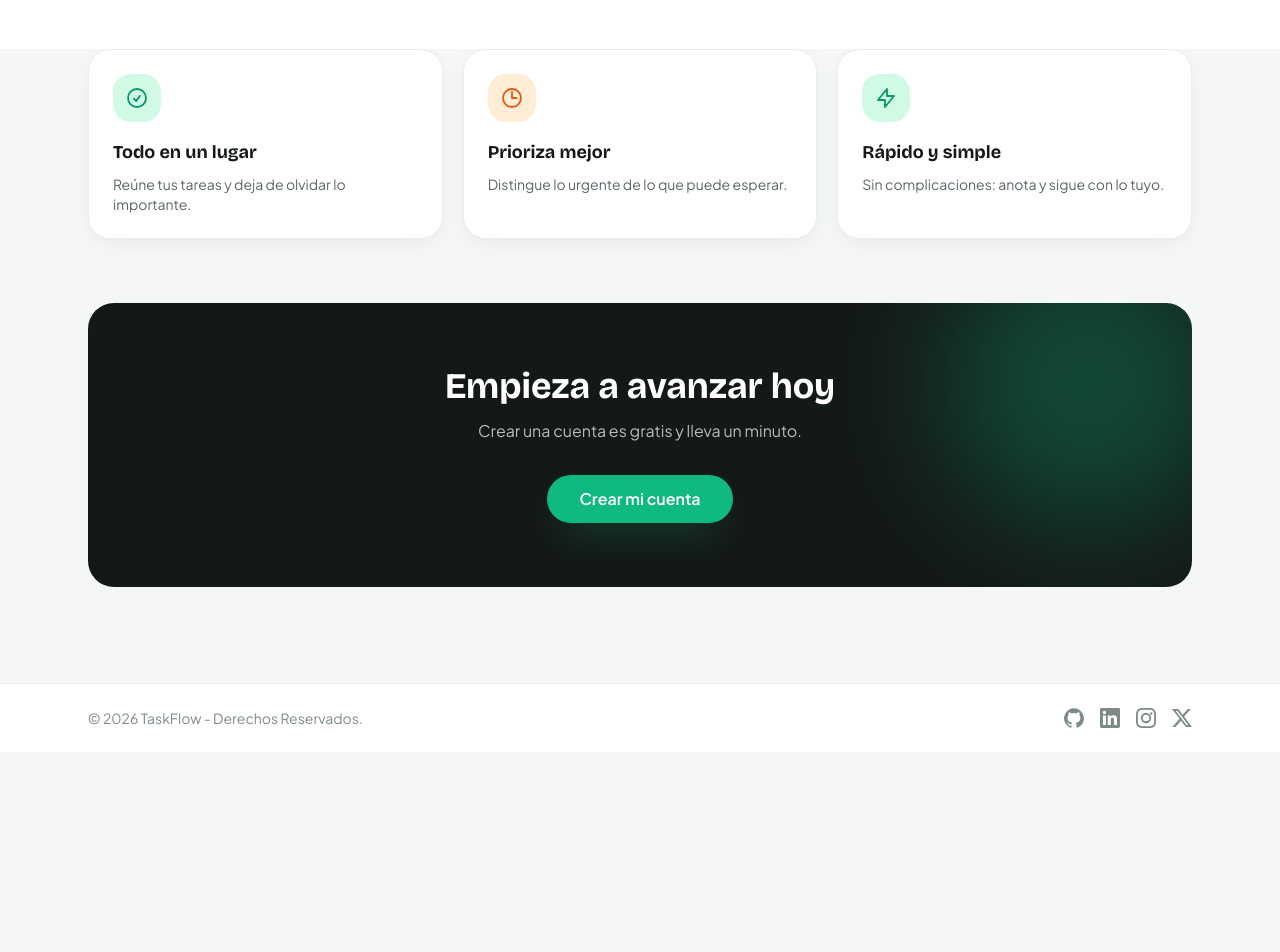
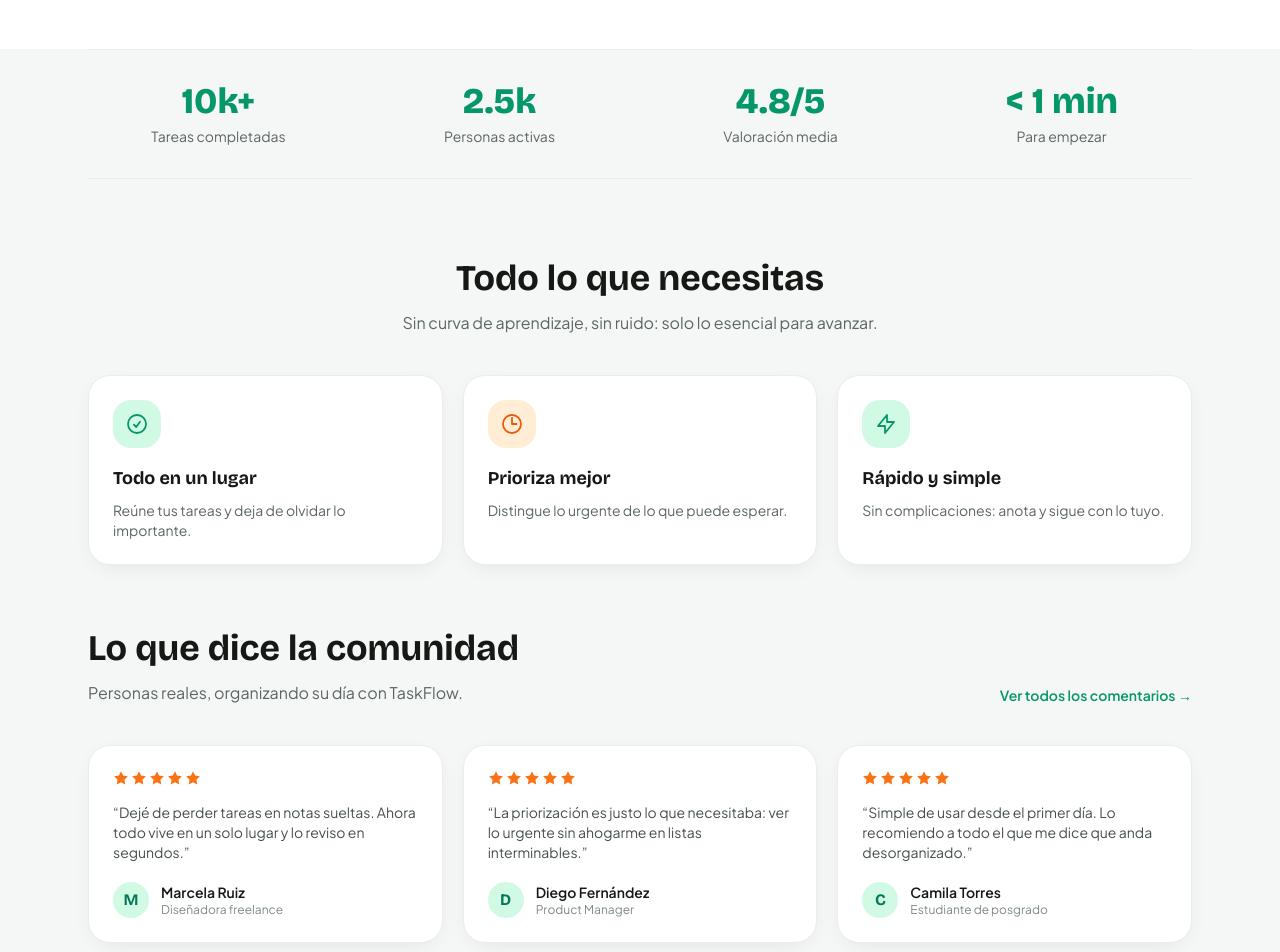
Before and after one commit to Crypt0xDev/frontend-taskflow, a Next.js app: page / in a window 1280 px wide. Shown: the part 640-1592 px from the top of the page. Before the commit the page ends 1392 px from the top, so only its background shows below. Built offline with nearby package versions, Linux system fonts and the light colour scheme; no server answers.

Commit message:
Update public pages and comments UI

```diff
--- a/app/(public)/about/page.tsx
+++ b/app/(public)/about/page.tsx
@@ -25,6 +25,21 @@ const VALUES = [
     desc: "La papelera guarda lo que eliminas por si cambias de idea.",
     tone: "bg-brand-100 text-brand-600",
     icon: "m14.74 9-.346 9m-4.788 0L9.26 9m9.968-3.21c.342.052.682.107 1.022.166m-1.022-.165L18.16 19.673a2.25 2.25 0 0 1-2.244 2.077H8.084a2.25 2.25 0 0 1-2.244-2.077L4.772 5.79m14.456 0a48.108 48.108 0 0 0-3.478-.397m-12 .562c.34-.059.68-.114 1.022-.165m0 0a48.11 48.11 0 0 1 3.478-.397m7.5 0v-.916c0-1.18-.91-2.164-2.09-2.201a51.964 51.964 0 0 0-3.32 0c-1.18.037-2.09 1.022-2.09 2.201v.916m7.5 0a48.667 48.667 0 0 0-7.5 0",
+  },
+];
+
+const STEPS = [
+  {
+    title: "Anota",
+    desc: "Crea una tarea en segundos, sin campos obligatorios de más.",
+  },
+  {
+    title: "Clasifica",
+    desc: "Ordénala en categorías y marca su prioridad real.",
+  },
+  {
+    title: "Completa",
+    desc: "Táchala y sigue con lo siguiente. Simple.",
   },
 ];
 
@@ -57,6 +72,19 @@ export default function AboutPage() {
         ))}
       </div>
 
+      <div className="mt-16 rounded-4xl border border-ink-100 bg-surface p-8 shadow-soft sm:p-10">
+        <h2 className="font-display text-2xl font-bold">Cómo funciona</h2>
+        <div className="mt-8 grid gap-8 sm:grid-cols-3">
+          {STEPS.map((s, i) => (
+            <div key={s.title} className="relative">
+              <span className="font-display text-4xl font-extrabold text-brand-100">0{i + 1}</span>
+              <h3 className="mt-2 font-display text-lg font-bold">{s.title}</h3>
+              <p className="mt-1 text-sm text-ink-500">{s.desc}</p>
+            </div>
+          ))}
+        </div>
+      </div>
+
       <div className="mt-14 flex flex-wrap items-center gap-3">
         <Link
           href="/register"
--- a/app/(public)/contact/page.tsx
+++ b/app/(public)/contact/page.tsx
@@ -7,6 +7,17 @@ export const metadata: Metadata = {
   title: "Contacto",
   description: "¿Tienes dudas o sugerencias sobre TaskFlow? Escríbenos.",
 };
+
+const FAQS = [
+  {
+    q: "¿TaskFlow tiene un plan gratuito?",
+    a: "Sí, crear tu cuenta y usar las funciones esenciales es gratis desde el primer día.",
+  },
+  {
+    q: "¿Puedo eliminar mis datos?",
+    a: "Claro, desde tu perfil puedes borrar tareas y categorías cuando quieras.",
+  },
+];
 
 export default function ContactPage() {
   return (
@@ -32,7 +43,24 @@ export default function ContactPage() {
             </span>
             hola@taskflow.test
           </li>
+          <li className="flex items-center gap-3">
+            <span className="grid size-9 place-items-center rounded-xl bg-warm-100 text-warm-600">
+              <svg className="size-5" fill="none" viewBox="0 0 24 24" strokeWidth={1.8} stroke="currentColor">
+                <path strokeLinecap="round" strokeLinejoin="round" d="M12 6v6h4.5m4.5 0a9 9 0 1 1-18 0 9 9 0 0 1 18 0Z" />
+              </svg>
+            </span>
+            Respondemos en menos de 24 horas
+          </li>
         </ul>
+
+        <div className="mt-10 space-y-4">
+          {FAQS.map((f) => (
+            <div key={f.q} className="rounded-2xl border border-ink-100 bg-surface p-4">
+              <p className="font-semibold text-ink-800">{f.q}</p>
+              <p className="mt-1 text-sm text-ink-500">{f.a}</p>
+            </div>
+          ))}
+        </div>
       </div>
 
       <Card>
--- a/app/(public)/page.tsx
+++ b/app/(public)/page.tsx
@@ -97,9 +97,26 @@ export default function Home() {
         </div>
       </AuroraBackground>
 
+      {/* Stats */}
+      <section className="mx-auto max-w-6xl px-6 pb-4">
+        <div className="grid grid-cols-2 gap-5 border-y border-ink-100 py-8 sm:grid-cols-4">
+          {STATS.map((s) => (
+            <div key={s.label} className="text-center">
+              <p className="font-display text-3xl font-extrabold text-brand-600 sm:text-4xl">{s.value}</p>
+              <p className="mt-1 text-sm text-ink-500">{s.label}</p>
+            </div>
+          ))}
+        </div>
+      </section>
+
       {/* Features */}
-      <section className="mx-auto max-w-6xl px-6 pb-24">
-        <div className="grid gap-5 sm:grid-cols-3">
+      <section className="mx-auto max-w-6xl px-6 py-16">
+        <div className="mx-auto max-w-xl text-center">
+          <h2 className="font-display text-3xl font-bold text-balance sm:text-4xl">Todo lo que necesitas</h2>
+          <p className="mt-3 text-ink-500">Sin curva de aprendizaje, sin ruido: solo lo esencial para avanzar.</p>
+        </div>
+
+        <div className="mt-10 grid gap-5 sm:grid-cols-3">
           {FEATURES.map((f) => (
             <div
               key={f.title}
@@ -115,8 +132,57 @@ export default function Home() {
             </div>
           ))}
         </div>
+      </section>
 
-        <div className="relative mt-16 overflow-hidden rounded-4xl bg-night px-6 py-16 text-center">
+      {/* Testimonials teaser */}
+      <section className="mx-auto max-w-6xl px-6 pb-16">
+        <div className="flex items-end justify-between gap-4">
+          <div>
+            <h2 className="font-display text-3xl font-bold text-balance sm:text-4xl">Lo que dice la comunidad</h2>
+            <p className="mt-3 text-ink-500">Personas reales, organizando su día con TaskFlow.</p>
+          </div>
+          <Link
+            href="/comments"
+            className="hidden shrink-0 whitespace-nowrap text-sm font-semibold text-brand-600 hover:underline sm:block"
+          >
+            Ver todos los comentarios →
+          </Link>
+        </div>
+
+        <div className="mt-10 grid gap-5 sm:grid-cols-3">
+          {TESTIMONIALS.map((t) => (
+            <div key={t.name} className="rounded-3xl border border-ink-100 bg-surface p-6 shadow-soft">
+              <div className="flex gap-0.5 text-warm-500">
+                {Array.from({ length: 5 }).map((_, i) => (
+                  <svg key={i} className="size-4 fill-current" viewBox="0 0 20 20">
+                    <path d="M10 1.5 12.6 7l6 .9-4.3 4.2 1 6-5.3-2.8-5.3 2.8 1-6L1.4 7.9l6-.9Z" />
+                  </svg>
+                ))}
+              </div>
+              <p className="mt-4 text-sm text-ink-600">“{t.quote}”</p>
+              <div className="mt-5 flex items-center gap-3">
+                <span className="grid size-9 shrink-0 place-items-center rounded-full bg-brand-100 font-display font-bold text-brand-700">
+                  {t.name.charAt(0)}
+                </span>
+                <div className="min-w-0">
+                  <p className="truncate text-sm font-semibold">{t.name}</p>
+                  <p className="truncate text-xs text-ink-400">{t.role}</p>
+                </div>
+              </div>
+            </div>
+          ))}
+        </div>
+
+        <Link
+          href="/comments"
+          className="mt-8 block text-center text-sm font-semibold text-brand-600 hover:underline sm:hidden"
+        >
+          Ver todos los comentarios →
+        </Link>
+      </section>
+
+      <section className="mx-auto max-w-6xl px-6 pb-24">
+        <div className="relative overflow-hidden rounded-4xl bg-night px-6 py-16 text-center">
           <div className="absolute -top-16 -right-10 size-72 rounded-full bg-brand-500/30 blur-3xl" />
           <h2 className="relative font-display text-3xl font-bold text-balance text-white sm:text-4xl">
             Empieza a avanzar hoy
@@ -135,6 +201,31 @@ export default function Home() {
     </main>
   );
 }
+
+const STATS = [
+  { value: "10k+", label: "Tareas completadas" },
+  { value: "2.5k", label: "Personas activas" },
+  { value: "4.8/5", label: "Valoración media" },
+  { value: "< 1 min", label: "Para empezar" },
+];
+
+const TESTIMONIALS = [
+  {
+    name: "Marcela Ruiz",
+    role: "Diseñadora freelance",
+    quote: "Dejé de perder tareas en notas sueltas. Ahora todo vive en un solo lugar y lo reviso en segundos.",
+  },
+  {
+    name: "Diego Fernández",
+    role: "Product Manager",
+    quote: "La priorización es justo lo que necesitaba: ver lo urgente sin ahogarme en listas interminables.",
+  },
+  {
+    name: "Camila Torres",
+    role: "Estudiante de posgrado",
+    quote: "Simple de usar desde el primer día. Lo recomiendo a todo el que me dice que anda desorganizado.",
+  },
+];
 
 const FEATURES = [
   {
--- a/app/modules/comments/UiCommentPage.tsx
+++ b/app/modules/comments/UiCommentPage.tsx
@@ -21,7 +21,14 @@ export default function UiCommentPage({ initial }: { initial: Comment[] }) {
       <h1 className="mt-5 font-display text-4xl font-extrabold tracking-tight text-balance sm:text-5xl">
         Comentarios
       </h1>
-      <p className="mt-4 text-lg text-ink-500">Lee lo que opina la gente y suma tu voz.</p>
+      <p className="mt-4 text-lg text-ink-500">
+        Lee lo que opina la gente y suma tu voz.{" "}
+        {comments.length > 0 && (
+          <span className="font-semibold text-ink-700">
+            {comments.length} {comments.length === 1 ? "comentario" : "comentarios"}
+          </span>
+        )}
+      </p>
 
       <div className="mt-8 space-y-6">
         {user ? (
--- a/app/modules/comments/ui/UiCommentList.tsx
+++ b/app/modules/comments/ui/UiCommentList.tsx
@@ -12,22 +12,33 @@ type Props = {
   onRemove: (id: number) => void;
 };
 
+const AVATAR_TONES = [
+  "bg-brand-100 text-brand-700",
+  "bg-warm-100 text-warm-600",
+  "bg-ink-100 text-ink-700",
+];
+
+function toneFor(id: number) {
+  return AVATAR_TONES[id % AVATAR_TONES.length];
+}
+
 export function UiCommentList({ comments, isAdmin, currentUserId, onRemove }: Props) {
   if (comments.length === 0) {
     return (
-      <p className="py-8 text-center text-ink-400">
-        Todavía no hay comentarios. ¡Sé el primero!
-      </p>
+      <div className="rounded-3xl border border-dashed border-ink-200 py-14 text-center">
+        <p className="font-display text-lg font-bold text-ink-600">Todavía no hay comentarios</p>
+        <p className="mt-1 text-sm text-ink-400">¡Sé la primera persona en compartir tu opinión!</p>
+      </div>
     );
   }
 
   return (
     <ul className="space-y-3">
       {comments.map((c) => (
-        <li key={c.id} className="rounded-3xl border border-ink-100 bg-surface p-5 shadow-soft">
+        <li key={c.id} className="rounded-3xl border border-ink-100 bg-surface p-5 shadow-soft transition hover:-translate-y-0.5">
           <div className="flex items-center gap-3">
             <Avatar className="size-9">
-              <AvatarFallback className="bg-brand-100 font-display font-bold text-brand-700">
+              <AvatarFallback className={`font-display font-bold ${toneFor(c.author?.id ?? 0)}`}>
                 {(c.author?.username ?? "?").charAt(0).toUpperCase()}
               </AvatarFallback>
             </Avatar>
```
